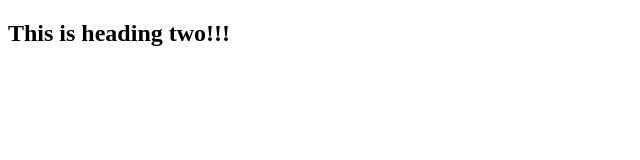
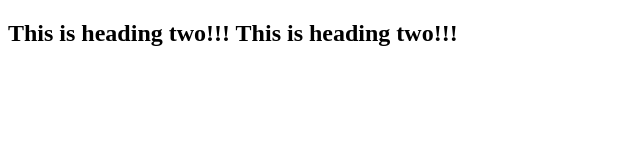
Before and after one commit to meghasihag123/meghaproject-12345, a plain HTML site: page welcome2.html in a window 1280 px wide. Shown: the whole page, without its empty margins (0-640 px from the left). Drawn offline with Linux system fonts and the light colour scheme.

Commit message:
welcome2.html

```diff
--- a/welcome2.html
+++ b/welcome2.html
@@ -8,7 +8,9 @@
 </head>
 
 <body>
-    <h2>This is heading two!!!</h2>
+    <h2>This is heading two!!!
+        This is heading two!!!
+    </h2>
 </body>
 
 </html>
```
